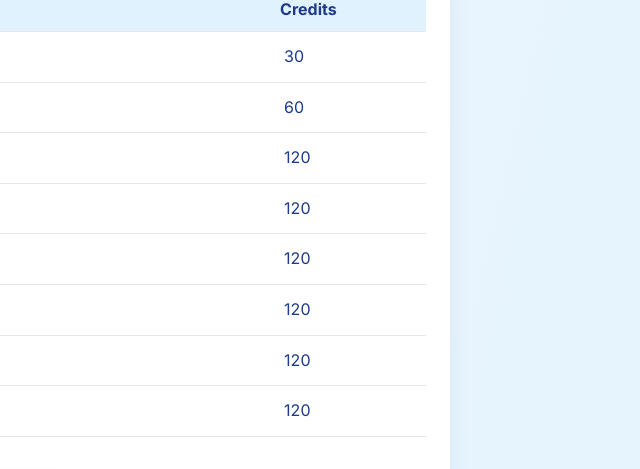
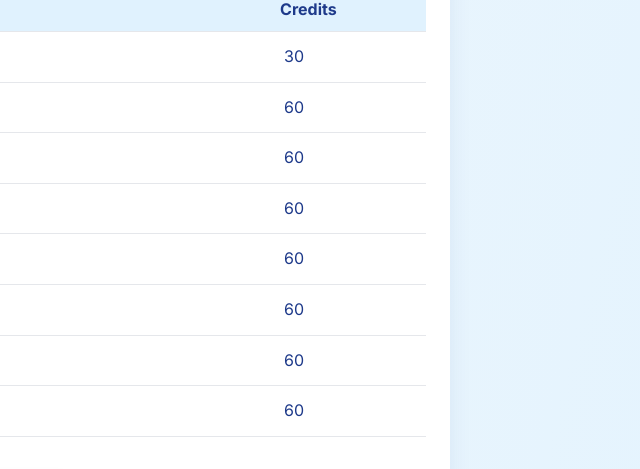
Before and after one commit to BoitumeloRak/bcbc-site, a plain HTML site: page index.html in a window 1280 px wide. Shown: the part 2760-3229 px from the top of the page, 640-1280 px from the left. Drawn offline with nearby package versions, Linux system fonts and the light colour scheme.

Commit message:
edited the credit section

```diff
--- a/index.html
+++ b/index.html
@@ -95,12 +95,12 @@ and full of love.”<br><span style="font-size:0.95rem; color:#1e3a8a;">(Ephesia
       <tbody>
         <tr><td>Certificate in Ministry</td><td>30</td></tr>
         <tr><td>Diploma in Ministry</td><td>60</td></tr>
-        <tr><td>Bachelor Degree in Ministry</td><td>120</td></tr>
-        <tr><td>Bachelor Degree in Theology</td><td>120</td></tr>
-        <tr><td>Bachelor Degree in Prophetic Theology</td><td>120</td></tr>
-        <tr><td>Bachelor Degree in Apostolic Ministry</td><td>120</td></tr>
-        <tr><td>Bachelor Degree in Christian Counseling</td><td>120</td></tr>
-        <tr><td>Bachelor Degree in Christian Education</td><td>120</td></tr>
+        <tr><td>Bachelor Degree in Ministry</td><td>60</td></tr>
+        <tr><td>Bachelor Degree in Theology</td><td>60</td></tr>
+        <tr><td>Bachelor Degree in Prophetic Theology</td><td>60</td></tr>
+        <tr><td>Bachelor Degree in Apostolic Ministry</td><td>60</td></tr>
+        <tr><td>Bachelor Degree in Christian Counseling</td><td>60</td></tr>
+        <tr><td>Bachelor Degree in Christian Education</td><td>60</td></tr>
       </tbody>
     </table>
     <button class="cta-btn" onclick="document.getElementById('contact').scrollIntoView({behavior: 'smooth'});">Apply Now</button>
```
